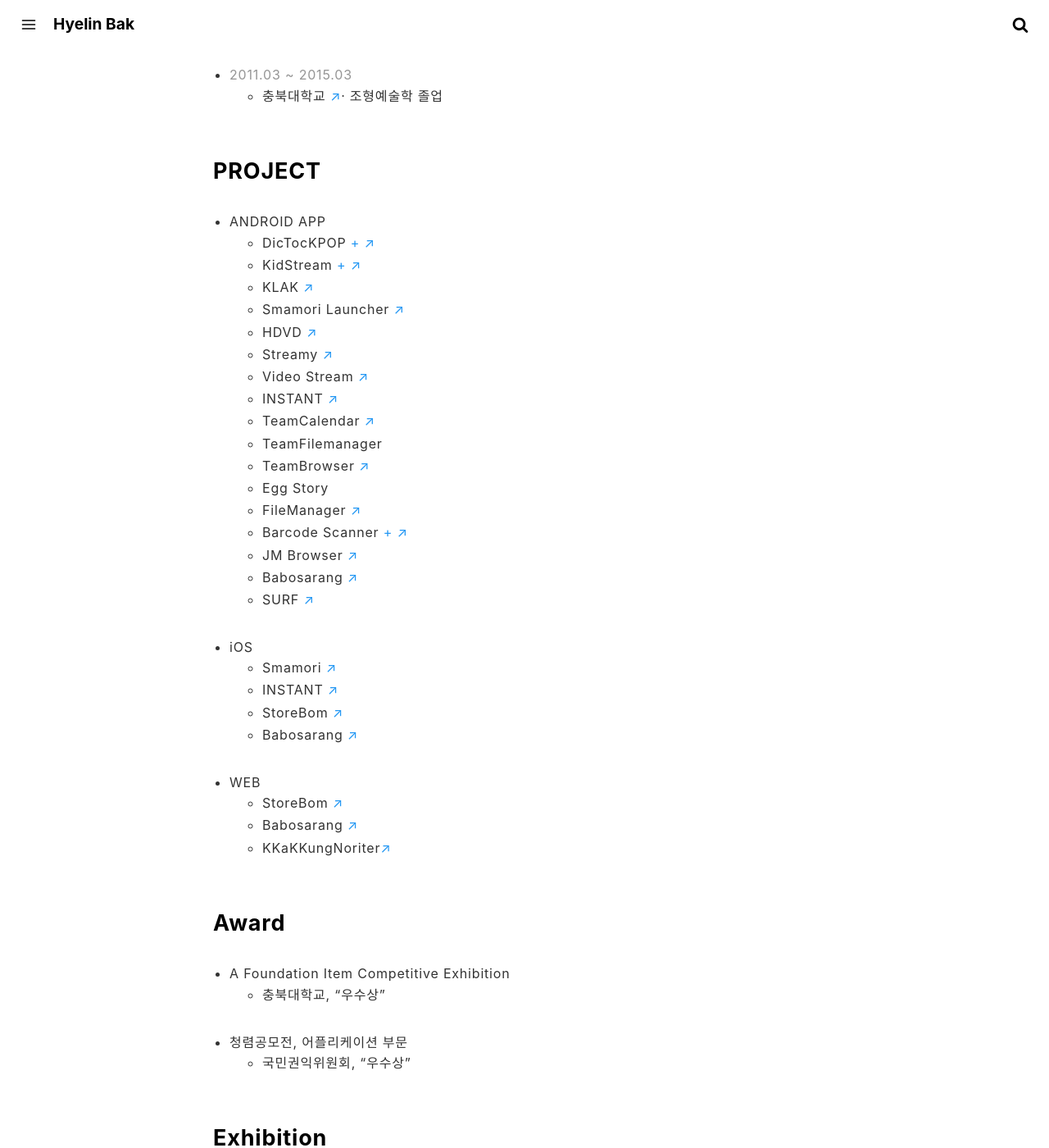
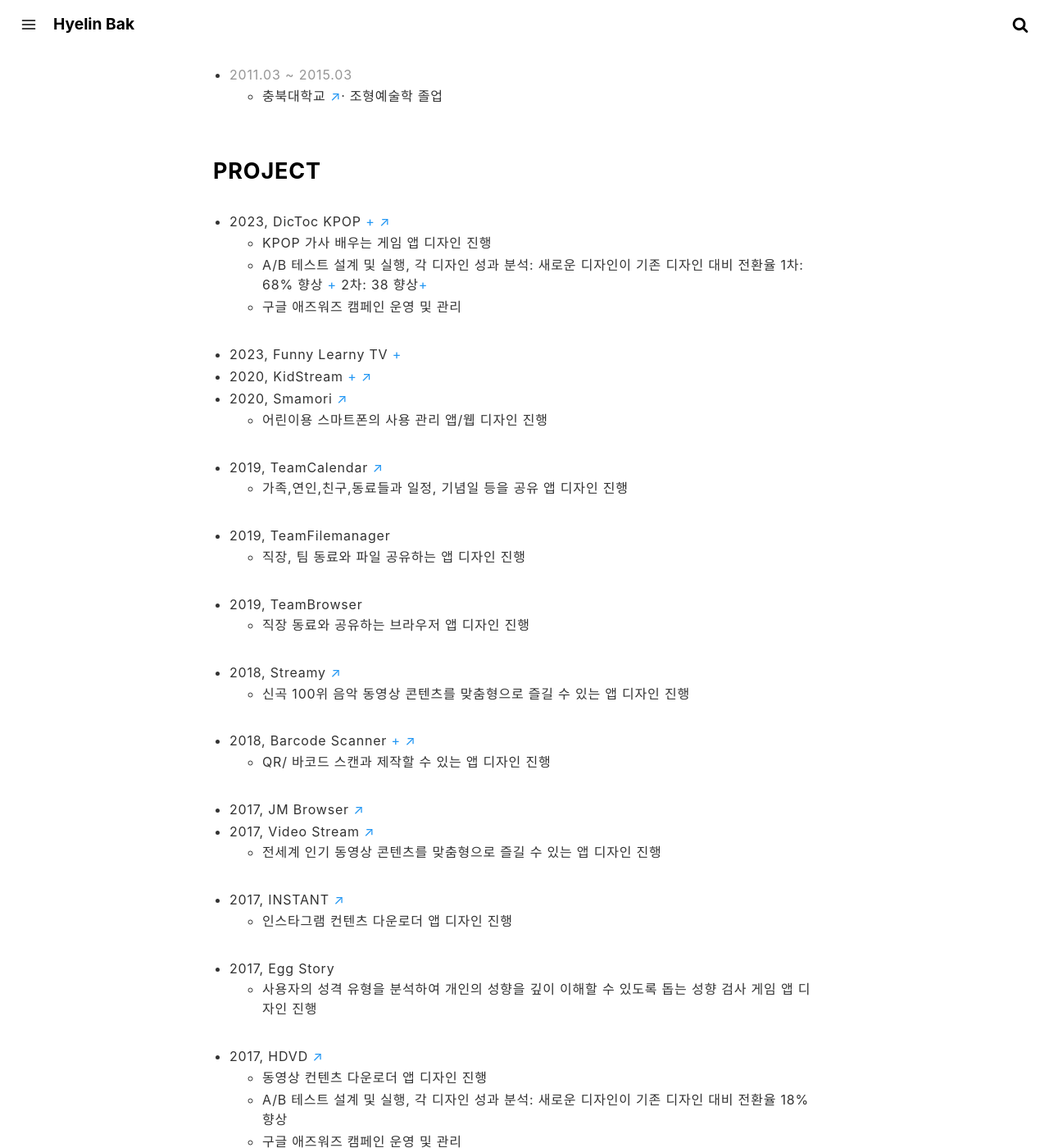
Before and after one commit to crazyjamy/crazyjamy.github.io, a Jekyll site: the page built from about.md, in a window 1280 px wide and 1400 px high, scrolled down 707 px. Shown: the whole window at 82% size. Built offline with Jekyll 4.4.1, drawn with Linux system fonts in a browser that asks for light colours; some of the changed text lies outside the part shown.

Commit message:
Update about.md

```diff
--- a/about.md
+++ b/about.md
@@ -26,35 +26,58 @@
   + 충북대학교 <a href="https://www.cbnu.ac.kr/www/index.do" target="_blank">↗</a>· 조형예술학 졸업
 
 ### PROJECT
-+ ANDROID APP
-  + DicTocKPOP [+](https://crazyjamy.github.io/kpoplyricsgame/) <a href="https://play.google.com/store/search?q=dictoc&c=apps" target="_blank">↗</a>
-  + KidStream [+](https://crazyjamy.github.io/kidsvideoapp/) <a href="https://play.google.com/store/apps/details?id=io.tm.kids.vstream" target="_blank">↗</a>
-  + KLAK <a href="https://play.google.com/store/apps/details?id=io.jmobile.tm.klak" target="_blank">↗</a>
-  + Smamori Launcher <a href="https://play.google.com/store/apps/details?id=jsecurity.launcher.smamori" target="_blank">↗</a>
-  + HDVD <a href="https://play.google.com/store/apps/details?id=com.ne.hdv">↗</a>
-  + Streamy <a href="https://play.google.com/store/apps/details?id=com.fms.streamy" target="_blank">↗</a>
-  + Video Stream <a href="https://play.google.com/store/apps/details?id=io.jmobile.video.browser" target="_blank">↗</a>
-  + INSTANT <a href="https://play.google.com/store/apps/details?id=io.jmobile.instant" target="_blank">↗</a>
-  + TeamCalendar <a href="https://play.google.com/store/apps/details?id=io.jmobile.tm.calendar" target="_blank">↗</a>
-  + TeamFilemanager
-  + TeamBrowser <a href="https://play.google.com/store/apps/details?id=io.jmobile.tm.browser" target="_blank">↗</a>
-  + Egg Story
-  + FileManager <a href="https://play.google.com/store/apps/details?id=myfilemanager.jiran.com.myfilemanager" target="_blank">↗</a>
-  + Barcode Scanner [+](https://crazyjamy.github.io/barcode_scanner/) [↗](https://play.google.com/store/apps/details?id=io.jmobile.jmscanner)
-  + JM Browser <a href="https://play.google.com/store/apps/details?id=io.jmobile.browser" target="_blank">↗</a>
-  + Babosarang <a href="https://play.google.com/store/apps/details?id=com.mbabo.android" target="_blank">↗</a>
-  + SURF <a href="https://play.google.com/store/apps/developer?id=SURF+Inc." target="_blank">↗</a>
-
-+ iOS
-  + Smamori <a href="https://apps.apple.com/jp/app/%E3%82%B9%E3%83%9E%E3%83%A2%E3%83%AA/id1457657028" target="_blank">↗</a>
-  + INSTANT <a href="https://apps.apple.com/us/app/repost-via-instant/id1343046782">↗</a>
-  + StoreBom <a href="https://apps.apple.com/kr/app/%EC%8A%A4%ED%86%A0%EC%96%B4%EB%B4%84/id1196248800" target="_blank">↗</a>
-  + Babosarang <a href="https://apps.apple.com/kr/app/%EB%B0%94%EB%B3%B4%EC%82%AC%EB%9E%91-%EB%94%94%EC%9E%90%EC%9D%B8-%EC%87%BC%ED%95%91%EB%AA%B0-babosarang/id786401379?mt=8&ign-mpt=uo%3D4" target="_blank">↗</a>
-
-+ WEB
-  + StoreBom <a href="https://store.bom.co.kr/" target="_blank">↗</a>
-  + Babosarang <a href="http://babosarang.co.kr/" target="_blank">↗</a>
-  + KKaKKungNoriter<a href="http://kkakkungnoriter.com/" target="_blank">↗</a>
++ 2023, DicToc KPOP [+](https://crazyjamy.github.io/kpoplyricsgame/) <a href="https://play.google.com/store/search?q=dictoc&c=apps" target="_blank">↗</a>
+  + KPOP 가사 배우는 게임 앱 디자인 진행
+  + A/B 테스트 설계 및 실행, 각 디자인 성과 분석: 새로운 디자인이 기존 디자인 대비 전환율 1차: 68% 향상 [+](https://crazyjamy.github.io/ab-kpoplyricsgame-230724/) 2차: 38 향상[+](https://crazyjamy.github.io/ab-kpoplyricsgame-240402/)
+  + 구글 애즈워즈 캠페인 운영 및 관리
++ 2023, Funny Learny TV [+](https://crazyjamy.github.io/funnylearnytv/)
++ 2020, KidStream [+](https://crazyjamy.github.io/kidsvideoapp/) <a href="https://play.google.com/store/apps/details?id=io.tm.kids.vstream" target="_blank">↗</a>
++ 2020, Smamori <a href="https://play.google.com/store/apps/details?id=jp.smamori.child.tv" target="_blank">↗</a>
+  + 어린이용 스마트폰의 사용 관리 앱/웹 디자인 진행
++ 2019, TeamCalendar <a href="https://play.google.com/store/apps/details?id=io.jmobile.tm.calendar" target="_blank">↗</a>
+  + 가족,연인,친구,동료들과 일정, 기념일 등을 공유 앱 디자인 진행
++ 2019, TeamFilemanager
+  + 직장, 팀 동료와 파일 공유하는 앱 디자인 진행
++ 2019, TeamBrowser
+  + 직장 동료와 공유하는 브라우저 앱 디자인 진행
++ 2018, Streamy <a href="https://play.google.com/store/apps/details?id=com.fms.streamy" target="_blank">↗</a>
+  + 신곡 100위 음악 동영상 콘텐츠를 맞춤형으로 즐길 수 있는 앱 디자인 진행
++ 2018, Barcode Scanner [+](https://crazyjamy.github.io/barcode_scanner/) [↗](https://play.google.com/store/apps/details?id=io.jmobile.jmscanner)
+  +  QR/ 바코드 스캔과 제작할 수 있는 앱 디자인 진행
++ 2017, JM Browser <a href="https://play.google.com/store/apps/details?id=io.jmobile.browser" target="_blank">↗</a>
++ 2017, Video Stream <a href="https://play.google.com/store/apps/details?id=io.jmobile.video.browser" target="_blank">↗</a>
+  + 전세계 인기 동영상 콘텐츠를 맞춤형으로 즐길 수 있는 앱 디자인 진행
++ 2017, INSTANT <a href="https://play.google.com/store/apps/details?id=io.jmobile.instant" target="_blank">↗</a>
+  + 인스타그램 컨텐츠 다운로더 앱 디자인 진행
++ 2017, Egg Story
+  + 사용자의 성격 유형을 분석하여 개인의 성향을 깊이 이해할 수 있도록 돕는 성향 검사 게임 앱 디자인 진행
++ 2017, HDVD <a href="https://play.google.com/store/apps/details?id=com.ne.hdv">↗</a>
+  + 동영상 컨텐츠 다운로더 앱 디자인 진행
+  + A/B 테스트 설계 및 실행, 각 디자인 성과 분석: 새로운 디자인이 기존 디자인 대비 전환율 18% 향상
+  + 구글 애즈워즈 캠페인 운영 및 관리
++ 2016, StoreBom <a href="https://store.bom.co.kr/" target="_blank">↗</a>
+  + 반려동물 용품 웹/앱 디자인 진행
+  + 택배 상자 패키지 디자인 진행
++ 2016, KKaKKungNoriter<a href="http://kkakkungnoriter.com/" target="_blank">↗</a>
+  + 아동 용품 쇼핑몰 웹/앱 디자인 진행
++ 2016, Babosarang <a href="https://www.babosarang.co.kr/" target="_blank">↗</a>
+  + 디자인 문구 쇼핑몰 메인 웹/모바일 디자인 진행
+  + 신년 다이어리 기획전 기획
+  + 캐릭터 문구 기획전 기획
++ 2016, BESOFT
+  + 은행 보안 키보드 및 웹 페이지 디자인 진행
++ 2015, Stellar(스텔라) 360 VR [↗](https://www.youtube.com/watch?v=gvORWNSsGak)
+  + 360 VR 콘텐츠 앱 디자인 진행
+  + Music Video Visual Effects
++ 2015, 빛나거나 미치거나 MBC Drama VR [↗](https://www.youtube.com/watch?v=7Eo8ddIhUnE)
+  + 360 VR 콘텐츠 앱 디자인 진행
+  + Music Video Visual Effects
++ 2015, Suho360 VR
+  + 360 VR 콘텐츠 앱 디자인 진행
++ 2015, Lee Hae Sang Coloring Book
+  + 패키지 디자인 진행
++ 2015, SURF <a href="https://play.google.com/store/apps/developer?id=SURF+Inc." target="_blank">↗</a>
+  + 위치 기반 서비스를 기반으로 선호 브랜드에 대한 정보, 인근 지역의 매장, 쇼핑마켓에 대한 정보 제공 앱 디자인 진행
 
 ### Award
 - A Foundation Item Competitive Exhibition
```
